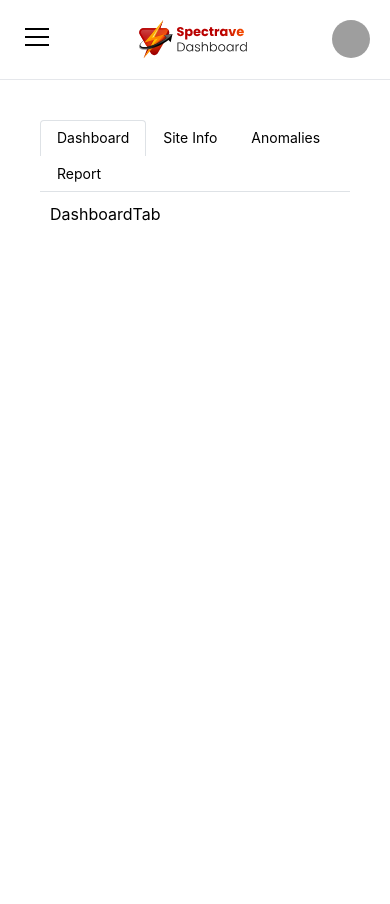
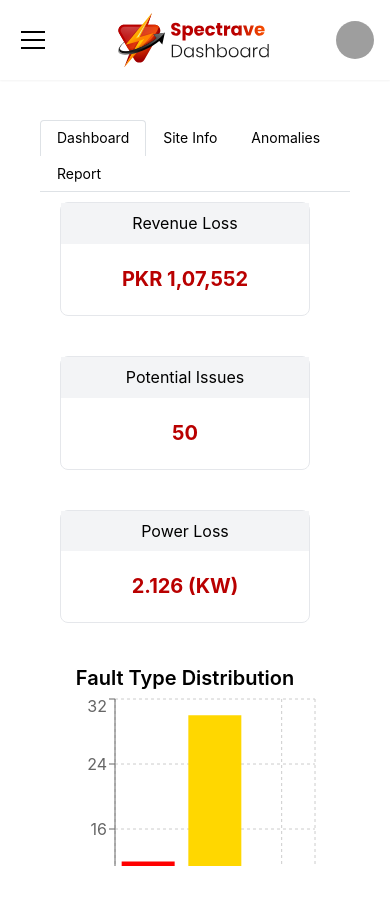
Before and after one commit to Babar78/Spectrave_Dashboard, a React (Create React App) app: page /dashboard in a window 390 px wide. Shown: the top 904 px of the page. Built offline with nearby package versions, Linux system fonts and the light colour scheme; grey boxes are pictures that could not be loaded.

Commit message:
chore: Update Home and Dashboard components with responsive styling

```diff
--- a/src/App.js
+++ b/src/App.js
@@ -8,9 +8,11 @@ import 'react-toastify/dist/ReactToastify.css';
 
 function App() {
   return (
-    <div className="md:flex">
+    <div className="">
       <Navbar />
-      <Outlet />
+      <div className="mt-[80px] overflow-hidden">
+        <Outlet />
+      </div>
       <ToastContainer />
     </div>
   );
--- a/src/components/AnomaliesTab/AnomaliesTab.jsx
+++ b/src/components/AnomaliesTab/AnomaliesTab.jsx
@@ -3,9 +3,9 @@ import anomalyImg from "../../assets/images/defect01.png";
 
 const AnomaliesTab = () => {
     return (
-        <div className='flex flex-col gap-4'>
-            <img src={anomalyImg} alt="Anomaly Image" className='rounded-lg w-full' />
-            <span>
+        <div className='flex flex-col gap-4 overflow-auto h-[calc(100vh-140px-2.5rem)] pr-5'>
+            <img src={anomalyImg} alt="Anomaly" className='rounded-lg w-full max-h-[600px] object-contain' />
+            <span className='text-center'>
                 The table shows data for the delta temperature of active bypass diodes (ABD1 and ABD2). According to reference data (e.g., Appendix A, Table 1), the delta temperature for ABD1 is 3.69 and the corrected delta temperature is 4.69. For ABD2, the delta temperature is 9.64 and the corrected delta temperature is 10.86. It's important to consult the device specifications or relevant guidelines to determine the acceptable range for these temperatures.
             </span>
         </div>
--- /dev/null
+++ b/src/components/CustomBarChart/CustomBarChart.jsx
@@ -0,0 +1,35 @@
+import React from 'react';
+import { BarChart, Bar, XAxis, CartesianGrid, Tooltip, ResponsiveContainer, Cell, YAxis } from 'recharts';
+
+const colors = ['#ff0000', '#ffd700', '#ff8000',];
+
+const CustomBarChart = ({ data }) => {
+
+    return (
+        <ResponsiveContainer width="100%" height="100%">
+            <BarChart
+                width={400}
+                height={250}
+                data={data}
+            // margin={{
+            //     top: 5,
+            //     right: 30,
+            //     left: 20,
+            //     bottom: 5,
+            // }}
+            >
+                <CartesianGrid strokeDasharray="3 3" />
+                <XAxis dataKey="name" />
+                <YAxis />
+                <Tooltip />
+                <Bar dataKey="value" fill='#000000' >
+                    {data.map((entry, index) => (
+                        <Cell key={`cell-${index}`} fill={colors[index % 20]} />
+                    ))}
+                </Bar>
+            </BarChart>
+        </ResponsiveContainer>
+    );
+};
+
+export default CustomBarChart;
--- /dev/null
+++ b/src/components/CustomPieChart/CustomPieChart.jsx
@@ -0,0 +1,30 @@
+import React from 'react'
+import { PieChart, Pie, Tooltip, ResponsiveContainer, Cell, Legend } from 'recharts';
+
+const colors = ['#ff0000', '#ffd700', '#ff8000',];
+
+const CustomPieChart = ({ data }) => {
+    return (
+        <ResponsiveContainer width="100%" height="100%">
+            <PieChart width={400} height={400}>
+                <Legend />
+                <Pie
+                    dataKey="value"
+                    isAnimationActive={true}
+                    data={data}
+                    cx="50%"
+                    cy="50%"
+                    outerRadius={100}
+                    fill="#8884d8"
+                >
+                    {data.map((entry, index) => (
+                        <Cell key={`cell-${index}`} fill={colors[index % 20]} />
+                    ))}
+                </Pie>
+                <Tooltip />
+            </PieChart>
+        </ResponsiveContainer>
+    )
+}
+
+export default CustomPieChart
--- a/src/components/DashboardTab/DashboardTab.jsx
+++ b/src/components/DashboardTab/DashboardTab.jsx
@@ -1,8 +1,47 @@
 import React from 'react'
+import StatsCard from '../StatsCard/StatsCard'
+import CustomBarChart from '../CustomBarChart/CustomBarChart.jsx'
+
+// Importing Data
+import { statsData, faultTypeData, accPowerLossData, faultTypeDist, accFinLossData } from '../../constants/data.js'
+import CustomPieChart from '../CustomPieChart/CustomPieChart.jsx'
+
 
 const DashboardTab = () => {
     return (
-        <div>DashboardTab</div>
+        <div className='overflow-auto h-[calc(100vh-140px-2.5rem)] pr-5'>
+            <div className="flex flex-wrap xl:justify-between justify-center gap-10">
+                {statsData.map((data) => (
+                    <StatsCard key={data.id} title={data.title} value={data.value} unit={data.unit} />
+                ))}
+            </div>
+            <div className='grid xl:grid-cols-2 gap-10 min-[1440px]:gap-20'>
+                <div className='w-full h-[300px] mt-10 text-center'>
+                    <p className='text-[20px] font-semibold'>
+                        Fault Type Distribution
+                    </p>
+                    <CustomBarChart data={faultTypeData} />
+                </div>
+                <div className='w-full h-[300px] mt-10 text-center'>
+                    <p className='text-[20px] font-semibold'>
+                        Accomulative Power Loss (Per Fault Type)
+                    </p>
+                    <CustomBarChart data={accPowerLossData} />
+                </div>
+                <div className='w-full h-[300px] mt-10 text-center'>
+                    <p className='text-[20px] font-semibold'>
+                        Fault Type Distribution (Percentage)
+                    </p>
+                    <CustomPieChart data={faultTypeDist} />
+                </div>
+                <div className='w-full h-[300px] mt-10 text-center'>
+                    <p className='text-[20px] font-semibold'>
+                        Accomulative Financial Loss (Per Fault Type)
+                    </p>
+                    <CustomBarChart data={accFinLossData} />
+                </div>
+            </div>
+        </div>
     )
 }
 
--- a/src/components/Navbar/Navbar.jsx
+++ b/src/components/Navbar/Navbar.jsx
@@ -46,65 +46,9 @@ const Navbar = () => {
         , [location.pathname])
 
     return (
-        <div className="navbar">
-            <aside className="md:flex hidden h-screen w-fit flex-col items-center border-r border-gray-200 bg-white p-2">
-                <div className="flex h-[4.5rem] w-full items-center justify-center border-b border-gray-200 p-2">
-                    <img src={logo} alt='Company Logo' />
-                </div>
-                <nav className="flex flex-1 flex-col gap-y-4 pt-10 w-full">
-                    <Link to="/" className={`rounded-lg p-2 ${active === "home" ? "text-primary bg-gray-100 hover:bg-gray-50" : "hover:text-primary"} flex items-center gap-2 justify-center w-full`}>
-                        <GoHomeFill className='text-[20px]' />
-                        <span>
-                            Home
-                        </span>
-
-                    </Link>
-                    <Link to="/dashboard" className={`rounded-lg p-2 ${active === "dashboard" ? "text-primary bg-gray-100 hover:bg-gray-50" : "hover:text-primary"} flex items-center gap-2 justify-center w-full`}>
-                        <AiFillDashboard className='text-[20px]' />
-
-                        <span>
-                            Dashboard
-                        </span>
-                    </Link>
-                </nav>
-                <div className='mb-10'>
-                    <Menu shadow="md" width={200}>
-                        <Menu.Target>
-                            <button
-                            >
-                                <Avatar
-                                    size="lg"
-                                    radius="100%"
-                                    src="https://raw.githubusercontent.com/mantinedev/mantine/master/.demo/avatars/avatar-1.png"
-                                />
-                            </button>
-                        </Menu.Target>
-
-                        <Menu.Dropdown>
-                            <Menu.Label>User Profile</Menu.Label>
-                            <Menu.Item leftSection={<IoPersonSharp className='text-[20px]' />}>
-                                Profile
-                            </Menu.Item>
-                            <Menu.Item leftSection={<IoSettings className='text-[20px]' />}>
-                                Settings
-                            </Menu.Item>
-                            <Menu.Divider />
-                            <Menu.Item leftSection={<FiLogOut className='text-[20px]' />}>
-                                Logout
-                            </Menu.Item>
-                        </Menu.Dropdown>
-                    </Menu>
-                </div>
-            </aside>
-            <nav className='md:hidden flex justify-between border-b border-gray-200 p-5 h-[80px]'>
+        <nav className='w-screen bg-white shadow-sm fixed top-0 z-10'>
+            <div className='flex justify-between items-center h-[80px] p-5 content_container'>
                 <Drawer opened={opened} onClose={toggle} title="Navigation Links" size='xs'>
-                    <Link to="/" className={`rounded-lg p-2 ${active === "home" ? "text-primary bg-gray-100 hover:bg-gray-50" : "hover:text-primary"} flex items-center gap-2 justify-center w-full`} onClick={toggle}>
-                        <GoHomeFill className='text-[20px]' />
-                        <span>
-                            Home
-                        </span>
-
-                    </Link>
                     <Link to="/dashboard" className={`mt-5 rounded-lg p-2 ${active === "dashboard" ? "text-primary bg-gray-100 hover:bg-gray-50" : "hover:text-primary"} flex items-center gap-2 justify-center w-full`} onClick={toggle}>
                         <AiFillDashboard className='text-[20px]' />
 
@@ -114,7 +58,9 @@ const Navbar = () => {
                     </Link>
                 </Drawer>
                 <Burger opened={opened} onClick={toggle} aria-label="Toggle Drawer" />
-                <img src={logo} alt='Company Logo' />
+                <Link to="/">
+                    <img src={logo} alt='Company Logo' />
+                </Link>
                 <div className=''>
                     <Menu shadow="md" width={200}>
                         <Menu.Target>
@@ -140,8 +86,8 @@ const Navbar = () => {
                         </Menu.Dropdown>
                     </Menu>
                 </div>
-            </nav>
-        </div>
+            </div>
+        </nav>
     )
 }
 
--- a/src/components/SiteInfoTab/SiteInfoTab.jsx
+++ b/src/components/SiteInfoTab/SiteInfoTab.jsx
@@ -3,8 +3,9 @@ import siteInfoImg from "../../assets/images/site_model.jpeg"
 
 const SiteInfoTab = () => {
     return (
+        <div className='overflow-auto h-[calc(100vh-140px-2.5rem)] pr-5'>
             <div className='flex flex-col gap-4'>
-            <img src={siteInfoImg} alt="Anomaly Image" className='rounded-lg w-fit max-h-[400px] object-cover' />
+                <img src={siteInfoImg} alt="Anomaly" className='rounded-lg w-fit max-h-[400px] object-cover' />
                 <div className='description'>
                     <h2 className='text-2xl font-bold text-primary'>Site Model Description:</h2>
                     <p>
@@ -42,6 +43,8 @@ const SiteInfoTab = () => {
 
                 </div>
             </div>
+        </div>
+
     )
 }
 
--- /dev/null
+++ b/src/components/StatsCard/StatsCard.jsx
@@ -0,0 +1,20 @@
+import React from 'react'
+
+const StatsCard = ({ title, value }) => {
+    return (
+        <div className='border-[1px] border-gray-200 xl:w-[300px] w-[250px] rounded-lg'>
+            <div className="head bg-gray-100 p-2 text-center">
+                <h2 className='text-black'>
+                    {title}
+                </h2>
+            </div>
+            <div className="detail p-5 text-center">
+                <p className='font-bold text-primary text-[20px]'>
+                    {value}
+                </p>
+            </div>
+        </div>
+    )
+}
+
+export default StatsCard
--- a/src/constants/data.js
+++ b/src/constants/data.js
@@ -0,0 +1,88 @@
+const statsData = [
+    {
+        id: 1,
+        title: "Revenue Loss",
+        value: "PKR 1,07,552",
+        unit: "PKR"
+    },
+    {
+        id: 2,
+        title: "Potential Issues",
+        value: "50",
+        unit: ""
+    },
+    {
+        id: 3,
+        title: "Power Loss",
+        value: "2.126 (KW)",
+        unit: "(KW)"
+    },
+
+];
+
+
+
+const faultTypeData = [
+    {
+        name: 'Active Bypass Diode',
+        value: 12,
+    },
+    {
+        name: 'Single-Cell Hotspot',
+        value: 30,
+    },
+    {
+        name: 'Multi-Cell Hotspot',
+        value: 8,
+    },
+];
+
+
+
+const accPowerLossData = [
+    {
+        name: 'Active Bypass Diode',
+        value: 1.05,
+    },
+    {
+        name: 'Single-Cell Hotspot',
+        value: 0.69,
+    },
+    {
+        name: 'Multi-Cell Hotspot',
+        value: 0.26,
+    },
+];
+
+const faultTypeDist = [
+    {
+        name: 'Active Bypass Diode',
+        value: 26,
+    },
+    {
+        name: 'Single-Cell Hotspot',
+        value: 60,
+    },
+    {
+        name: 'Multi-Cell Hotspot',
+        value: 14,
+    },
+];
+
+
+const accFinLossData = [
+    {
+        name: 'Active Bypass Diode',
+        value: 52000,
+    },
+    {
+        name: 'Single-Cell Hotspot',
+        value: 37000,
+    },
+    {
+        name: 'Multi-Cell Hotspot',
+        value: 18000,
+    },
+];
+
+export { statsData, faultTypeData, accPowerLossData, faultTypeDist, accFinLossData }
--- a/src/index.css
+++ b/src/index.css
@@ -20,6 +20,7 @@ body {
   background-color: var(--background-color);
   color: var(--foreground-color);
   font-size: 1.2rem;
+  overflow: hidden;
 }
 
 @layer utilities {
@@ -38,4 +39,10 @@ body {
   .bg-secondary {
     background-color: var(--secondary-color);
   }
+
+  .content_container {
+    max-width: 1440px;
+    margin: 0 auto;
+    padding: 0 1rem;
+  }
 }
--- a/src/pages/Dashboard/Dashboard.jsx
+++ b/src/pages/Dashboard/Dashboard.jsx
@@ -1,7 +1,7 @@
 import React from 'react'
 
 // Mantine Tabs
-import { Tabs, rem } from '@mantine/core';
+import { Tabs } from '@mantine/core';
 import AnomaliesTab from '../../components/AnomaliesTab/AnomaliesTab';
 import SiteInfoTab from '../../components/SiteInfoTab/SiteInfoTab';
 import ReportTab from '../../components/ReportTab/ReportTab';
@@ -12,10 +12,9 @@ import DashboardTab from '../../components/DashboardTab/DashboardTab';
 
 
 const Dashboard = () => {
-  const iconStyle = { width: rem(12), height: rem(12) };
 
   return (
-    <div className='p-10 w-full h-screen overflow-auto'>
+    <div className='p-10 w-full overflow-hidden'>
       <Tabs variant="outline" defaultValue="dashboard">
         <Tabs.List>
           <Tabs.Tab value="dashboard">
--- a/src/pages/Home/Home.jsx
+++ b/src/pages/Home/Home.jsx
@@ -2,7 +2,7 @@ import React from 'react'
 
 const Home = () => {
     return (
-        <div className='p-10'>Home</div>
+        <div className='p-10 w-full h-screen overflow-auto'>Home</div>
     )
 }
 
```
Lines whose indentation alone changed are shown as unchanged.
